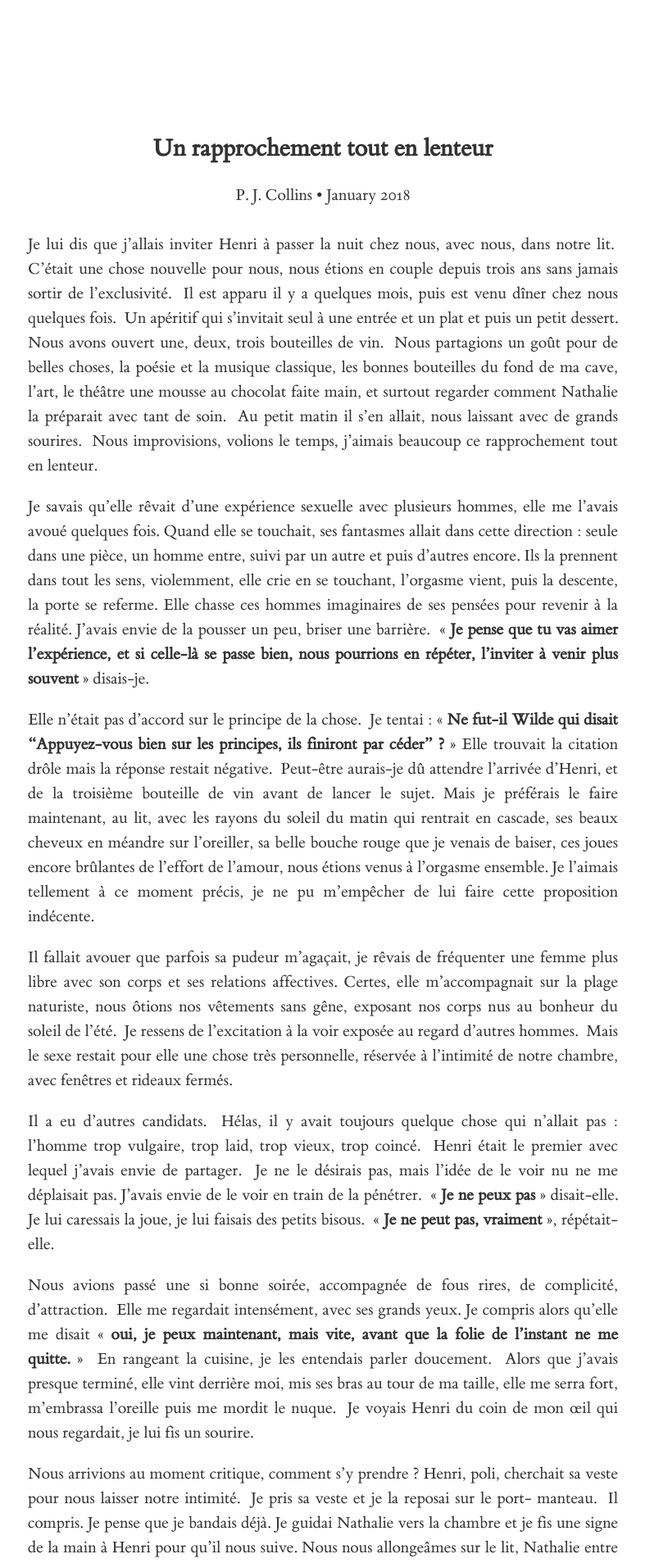
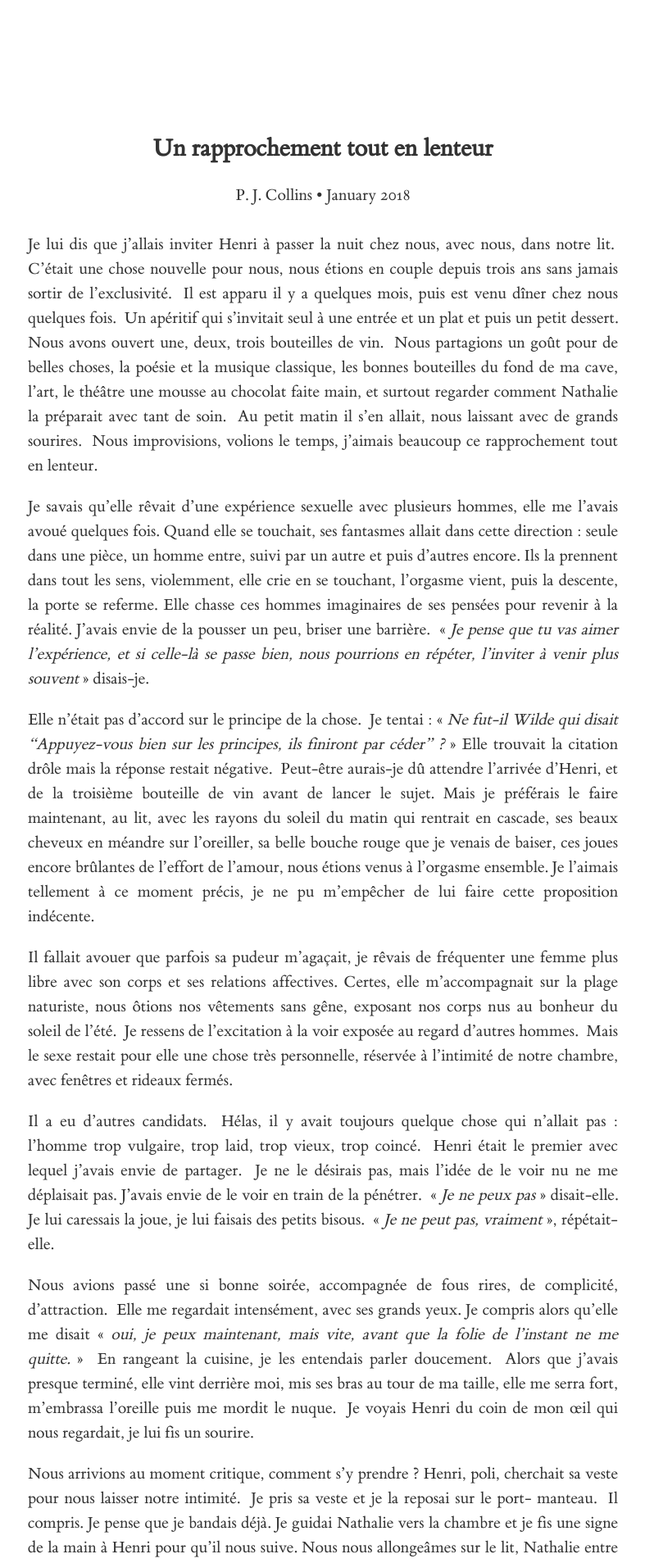
Before and after one commit to patrickjohncollins/patrickjohncollins.github.io, a Jekyll site: the page built from un-rapprochement-tout-en-lenteur.md, in a window 1280 px wide. Shown: the top 1907 px of the page at 82% size, without its empty margins (246-1033 px from the left). Built offline with Jekyll 4.4.1, drawn with Linux system fonts in a browser that asks for light colours; our own code applies the rules of GitHub Pages for plain Markdown files.

Commit message:
Change bold to italics

```diff
--- a/un-rapprochement-tout-en-lenteur.md
+++ b/un-rapprochement-tout-en-lenteur.md
@@ -6,15 +6,15 @@ date: 2018-01-17
 Je lui dis que j'allais inviter Henri à passer la nuit chez nous, avec nous, dans notre lit.  C'était une chose nouvelle pour nous, nous étions en couple depuis trois ans sans jamais sortir de l'exclusivité.  Il est apparu il y a quelques mois, puis est venu dîner chez nous quelques fois.  Un apéritif qui s'invitait seul à une entrée et un plat et puis un petit dessert. Nous avons ouvert une, deux, trois bouteilles de vin.  Nous partagions un goût pour de belles choses, la poésie et la musique classique,  les bonnes bouteilles du fond de ma cave, l'art, le théâtre une mousse au chocolat faite main, et surtout regarder comment Nathalie la préparait avec tant de soin.  Au petit matin il s'en allait, nous laissant avec de grands sourires.  Nous improvisions, volions le temps, j'aimais beaucoup ce rapprochement tout en lenteur.
 
 Je savais qu'elle rêvait d'une expérience sexuelle avec plusieurs hommes, elle me l'avais avoué quelques fois. Quand elle se touchait, ses fantasmes allait dans cette direction : seule dans une pièce, un homme entre, suivi par un autre et puis d'autres encore. Ils la prennent dans tout les sens, violemment, elle crie en se touchant, l'orgasme vient, puis la descente, la porte se referme. Elle chasse ces hommes imaginaires de ses pensées pour revenir à la réalité.
-J'avais envie de la pousser un peu, briser une barrière.  « **Je pense que tu vas aimer l'expérience, et si celle-là se passe bien, nous pourrions en répéter, l'inviter à venir plus souvent** » disais-je.
+J'avais envie de la pousser un peu, briser une barrière.  « *Je pense que tu vas aimer l'expérience, et si celle-là se passe bien, nous pourrions en répéter, l'inviter à venir plus souvent* » disais-je.
 
-Elle n'était pas d'accord sur le principe de la chose.  Je tentai : « **Ne fut-il Wilde qui disait "Appuyez-vous bien sur les principes, ils finiront par céder" ?** » Elle trouvait la citation drôle mais la réponse restait négative.  Peut-être aurais-je dû attendre l'arrivée d'Henri, et de la troisième bouteille de vin avant de lancer le sujet. Mais je préférais le faire maintenant, au lit, avec les rayons du soleil du matin qui rentrait en cascade, ses beaux cheveux en méandre sur l'oreiller, sa belle bouche rouge que je venais de baiser, ces joues encore brûlantes de l'effort de l'amour, nous étions venus à l'orgasme ensemble. Je l'aimais tellement à ce moment précis, je ne pu m'empêcher de lui faire cette proposition indécente.
+Elle n'était pas d'accord sur le principe de la chose.  Je tentai : « *Ne fut-il Wilde qui disait "Appuyez-vous bien sur les principes, ils finiront par céder" ?* » Elle trouvait la citation drôle mais la réponse restait négative.  Peut-être aurais-je dû attendre l'arrivée d'Henri, et de la troisième bouteille de vin avant de lancer le sujet. Mais je préférais le faire maintenant, au lit, avec les rayons du soleil du matin qui rentrait en cascade, ses beaux cheveux en méandre sur l'oreiller, sa belle bouche rouge que je venais de baiser, ces joues encore brûlantes de l'effort de l'amour, nous étions venus à l'orgasme ensemble. Je l'aimais tellement à ce moment précis, je ne pu m'empêcher de lui faire cette proposition indécente.
 
 Il fallait avouer que parfois sa pudeur m'agaçait, je rêvais de fréquenter une femme plus libre avec son corps et ses relations affectives. Certes, elle m'accompagnait sur la plage naturiste, nous ôtions nos vêtements sans gêne, exposant nos corps nus au bonheur du soleil de l'été.  Je ressens de l'excitation à la voir exposée au regard d'autres hommes.  Mais le sexe restait pour elle une chose très personnelle, réservée à l'intimité de notre chambre, avec fenêtres et rideaux fermés.
 
-Il a eu d'autres candidats.  Hélas, il y avait toujours quelque chose qui n'allait pas : l'homme trop vulgaire, trop laid, trop vieux, trop coincé.  Henri était le premier avec lequel j'avais envie de partager.  Je ne le désirais pas, mais l'idée de le voir nu ne me déplaisait pas. J'avais envie de le voir en train de la pénétrer.  « **Je ne peux pas** » disait-elle. Je lui caressais la joue, je lui faisais des petits bisous.  « **Je ne peut pas, vraiment** »,  répétait-elle.
+Il a eu d'autres candidats.  Hélas, il y avait toujours quelque chose qui n'allait pas : l'homme trop vulgaire, trop laid, trop vieux, trop coincé.  Henri était le premier avec lequel j'avais envie de partager.  Je ne le désirais pas, mais l'idée de le voir nu ne me déplaisait pas. J'avais envie de le voir en train de la pénétrer.  « *Je ne peux pas* » disait-elle. Je lui caressais la joue, je lui faisais des petits bisous.  « *Je ne peut pas, vraiment* »,  répétait-elle.
 
-Nous avions passé une si bonne soirée, accompagnée de fous rires, de complicité,  d'attraction.  Elle me regardait intensément, avec ses grands yeux. Je compris alors qu'elle me disait « **oui, je peux maintenant, mais vite, avant que la folie de l'instant ne me quitte.** »  En rangeant la cuisine, je les entendais parler doucement.  Alors que j'avais presque terminé, elle vint derrière moi, mis ses bras au tour de ma taille, elle me serra fort, m'embrassa l'oreille puis me mordit le nuque.  Je voyais Henri du coin de mon œil qui nous regardait, je lui fis un sourire.
+Nous avions passé une si bonne soirée, accompagnée de fous rires, de complicité,  d'attraction.  Elle me regardait intensément, avec ses grands yeux. Je compris alors qu'elle me disait « *oui, je peux maintenant, mais vite, avant que la folie de l'instant ne me quitte.* »  En rangeant la cuisine, je les entendais parler doucement.  Alors que j'avais presque terminé, elle vint derrière moi, mis ses bras au tour de ma taille, elle me serra fort, m'embrassa l'oreille puis me mordit le nuque.  Je voyais Henri du coin de mon œil qui nous regardait, je lui fis un sourire.
 
 Nous arrivions au moment critique, comment s'y prendre ? Henri, poli, cherchait sa veste pour nous laisser notre intimité.  Je pris sa veste et je la reposai sur le port- manteau.  Il compris. Je pense que je bandais déjà. Je guidai Nathalie vers la chambre et je fis une signe de la main à Henri  pour qu'il nous suive. Nous nous allongeâmes sur le lit, Nathalie entre nous deux. Les caresses commencèrent alors, pendant que nos mains passaient sous ses vêtements, le soutien gorge s'ouvrit sous la pression de mes doigts. Le pantalon de Nathalie était déjà ouvert, et la main d'Henri était déjà entre ses cuisses. Elle était en extase, moi aussi. J'enlevai son haut, je pris ses tétons dans ma bouche, léchai sa nuque, l'embrassai, puis je mis mon sexe dans sa bouche. Henri lui retira son pantalon, sa culotte, il commença à lécher son sexe, y mettait ses doigts. Elle ne pouvait plus respirer, elle tournait la tête pour prendre de l'air puis reprenait mon sexe dur dans sa bouche.
 
```
